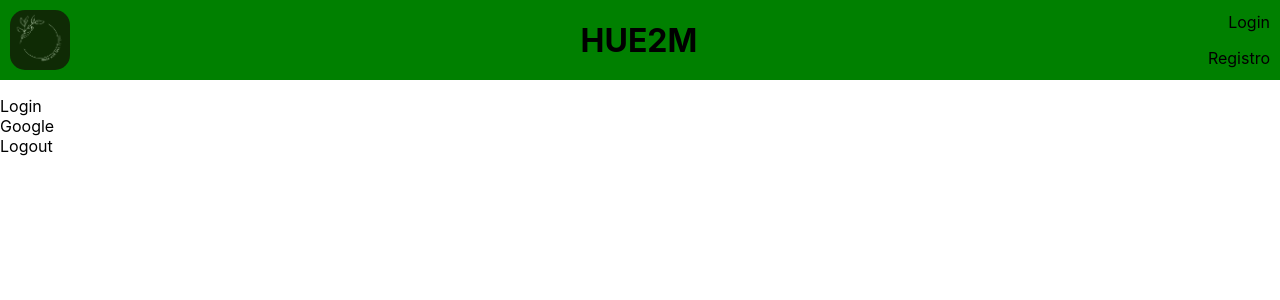
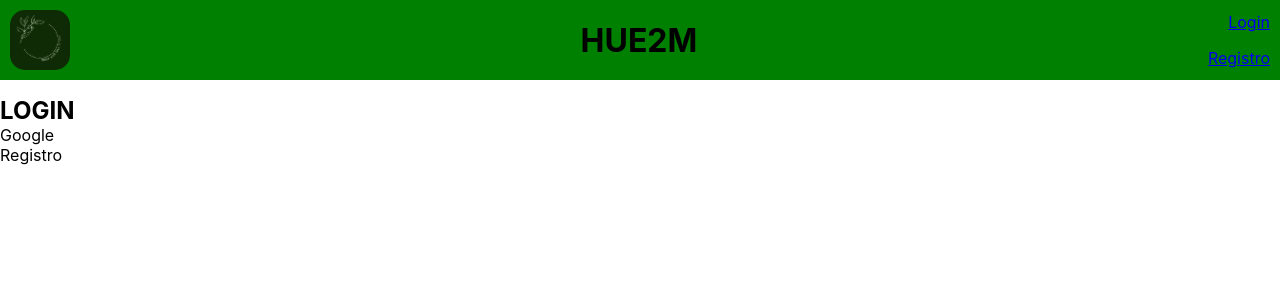
Before and after one commit to anderconsu/HUE2M_REACT, a React (Create React App) app in the folder Frontend/: page /login in a window 1280 px wide. Shown: the top 300 px of the page. Built offline with nearby package versions, Linux system fonts and the light colour scheme; no server answers.

Commit message:
links created and working

```diff
--- a/Frontend/src/components/credentials/login.jsx
+++ b/Frontend/src/components/credentials/login.jsx
@@ -1,7 +1,11 @@
+//context import
+import UserContext from "../../context/userContext";
+import TokenContext from "../../context/token";
+import LoggedInContext from "../../context/loggedInContext";
+//React
+import { useEffect, useState, useContext } from "react";
+//Firebase
 import "../../config/firebase-config.js";
-import { useEffect, useState, useContext } from "react";
-import LoggedInContext from "../../context/loggedInContext";
-
 import { getAuth, signInWithPopup, signOut, GoogleAuthProvider } from "firebase/auth";
 const provider = new GoogleAuthProvider();
 provider.addScope("https://www.googleapis.com/auth/contacts.readonly");
@@ -9,23 +13,18 @@ provider.addScope("https://www.googleapis.com/auth/contacts.readonly");
 const auth = getAuth();
 auth.useDeviceLanguage();
 
-const Login = () => {
-    const [token, setToken] = useState("");
+
+const Header = () => {
+    const {token, setToken} = useContext(TokenContext);
     const { isLoggedIn, setIsLoggedIn } = useContext(LoggedInContext);
+    const { user, setUser } = useContext(UserContext);
     const loginwithGoogle =  () => {
         signInWithPopup(auth, provider)
             .then(async (result) => {
-                // This gives you a Google Access Token. You can use it to access the Google API.
-                const credential =
-                    GoogleAuthProvider.credentialFromResult(result);
-                const resToken = credential.accessToken;
-
-                console.log("access t ", resToken);
-                // The signed-in user info.
                 const user = result.user;
-                // let tokenDes = await user.getIdTokenResult()
+                setUser(user);
                 let idToken = await user.getIdToken()
-                localStorage.setItem("token", idToken)
+                setToken(idToken)
                 // IdP data available using getAdditionalUserInfo(result)
                 // ...
             })
@@ -50,32 +49,17 @@ const Login = () => {
             console.log("error loging out :", error);
         }
     }
-
-    useEffect(() => {
-        auth.onAuthStateChanged((user) => {
-            try {
-                if (user !== null) {
-                console.log(user);
-                user.getIdToken().then((idToken) => {
-                    setToken(idToken);
-                    console.log(idToken);
-                });
-                }
-            }
-            catch (error) {
-                console.log("error authstate :", error);
-            }
-        });
-        }, []);
     return (
         <section>
-            <p>Login</p>
-            <div>
+            <h2>LOGIN</h2>
+            <article>
                 <p onClick={loginwithGoogle}>Google</p>
-                <p onClick={logOut}>Logout</p>
-            </div>
+            </article>
+            <article>
+                <p onClick={logOut}>Registro</p>
+            </article>
         </section>
     );
 };
 
-export default Login;
+export default Header;
--- a/Frontend/src/components/header/header.jsx
+++ b/Frontend/src/components/header/header.jsx
@@ -5,7 +5,9 @@ import LoggedInContext from "../../context/loggedInContext";
 
 import "./header.scss";
 import "../../config/firebase-config.js";
-import { useEffect, useState, useContext } from "react";
+import { useEffect, useState, useContext} from "react";
+import {Link} from "react-router-dom";
+
 
 import { getAuth, signInWithPopup, signOut, GoogleAuthProvider } from "firebase/auth";
 const provider = new GoogleAuthProvider();
@@ -60,8 +62,8 @@ const Header = () => {
             </picture>
             <h1>HUE2M</h1>
             <nav>
-                <p onClick={loginwithGoogle}>Login</p>
-                <p onClick={logOut}>Registro</p>
+                <p><Link to="/login">Login</Link></p>
+                <p><Link to="/register">Registro</Link></p>
             </nav>
         </header>
     );
```
